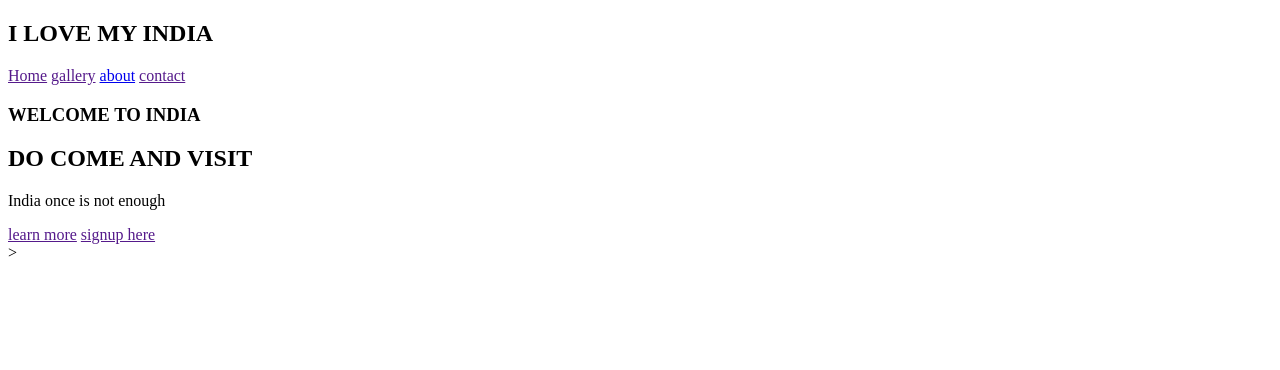
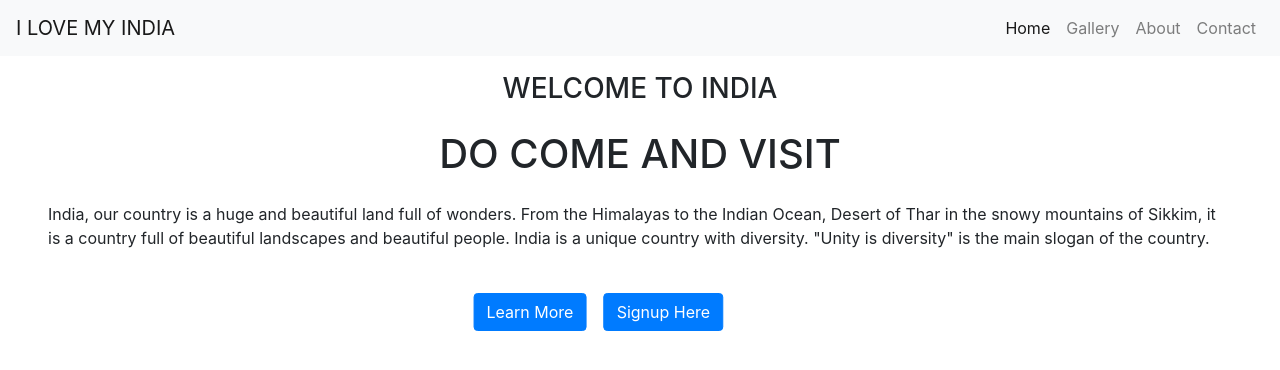
Before and after one commit to github4everybody/Homepage, a plain HTML site: page index.html in a window 1280 px wide. Drawn offline with nearby package versions, Linux system fonts and the light colour scheme.

Commit message:
updated-page
updated the page by using bootstrap.

```diff
--- a/index.html
+++ b/index.html
@@ -2,39 +2,57 @@
 <html>
 <head>
 	<title>Home Page</title>
-	<link rel="stylesheet" type="text/css" href="css/style1.css">
+	<link rel="stylesheet" href="https://cdn.jsdelivr.net/npm/bootstrap@4.5.3/dist/css/bootstrap.min.css" integrity="sha384-TX8t27EcRE3e/ihU7zmQxVncDAy5uIKz4rEkgIXeMed4M0jlfIDPvg6uqKI2xXr2" crossorigin="anonymous">
+	<script src="https://code.jquery.com/jquery-3.5.1.slim.min.js" integrity="sha384-DfXdz2htPH0lsSSs5nCTpuj/zy4C+OGpamoFVy38MVBnE+IbbVYUew+OrCXaRkfj" crossorigin="anonymous"></script>
+	<script src="https://cdn.jsdelivr.net/npm/bootstrap@4.5.3/dist/js/bootstrap.bundle.min.js" integrity="sha384-ho+j7jyWK8fNQe+A12Hb8AhRq26LrZ/JpcUGGOn+Y7RsweNrtN/tE3MoK7ZeZDyx" crossorigin="anonymous"></script>
 </head>
 <body>
+	<style>
+		.btn-primary{
+			position: relative;
+			top:30px;
+			left:530px;
+			transform: translate(-50%,-50%);
+		}
+
+	</style>
 	<header>
-		<nav>
-			<div class="logo">
-				<h1 class="animated infinite heartBeat">
-					I LOVE MY INDIA
-				</h1>
-			</div>
-				<div class="menu">
-					<a href="">Home</a>
-					<a href="">gallery</a>
-					<a href="https://www.google.com/search?q=ipl+csk&oq=ipl+csk&aqs=chrome.0.0l8.3749j0j7&sourceid=chrome&ie=UTF-8">about</a>
-					<a href="">contact</a>
-				</div>
-
+		<nav class="navbar navbar-expand-lg navbar-light bg-light">
+			<a class="navbar-brand" href="#">I LOVE MY INDIA</a>
+			<button class="navbar-toggler" type="button" data-toggle="collapse" data-target="#navbarNav" aria-controls="navbarNav" aria-expanded="false" aria-label="Toggle navigation">
+			  <span class="navbar-toggler-icon"></span>
+			</button>
+			<div class="collapse navbar-collapse" id="navbarNav">
+			  <ul class="navbar-nav ml-auto">
+				<li class="nav-item active">
+				  <a class="nav-link" href="#">Home</a>
+				</li>
+				<li class="nav-item">
+				  <a class="nav-link" href="#">Gallery</a>
+				</li>
+				<li class="nav-item">
+				  <a class="nav-link" href="#">About</a>
+				</li>
+				<li class="nav-item">
+				  <a class="nav-link" href="#">Contact</a>
+				</li>
+			  </ul>
 			</div>
 		  </nav>
+	</header>
 	<main>
 		<section>
-		<h3>
+			<h3 class="text-center pb-3 pt-3">
 				WELCOME TO INDIA
 			</h3>
-		<h1>
+			<h1 class="text-center pb-3">
 				DO COME AND VISIT
 			</h1>
-		<p>India once is not enough</p>
-		<a href=""class="btnone">learn more</a>
-		<a href="" class="btntwo">signup here</a>
+			<p class="ml-5 mr-5 pb-3">India, our country is a huge and beautiful land full of wonders. From the Himalayas to the Indian Ocean, Desert of Thar in the snowy mountains of Sikkim, it is a country full of beautiful landscapes and beautiful people. India is a unique country with diversity. "Unity is diversity" is the main slogan of the country.</p>
+			<a href="#" class="btn btn-primary text-center">Learn More</a>
+			<a href="#" class="btn btn-primary text-center ml-3">Signup Here</a>
 		</section>
 	</main>
-	</header>
 
 </body>
-</html>>
+</html>
```
Lines whose indentation alone changed are shown as unchanged.
